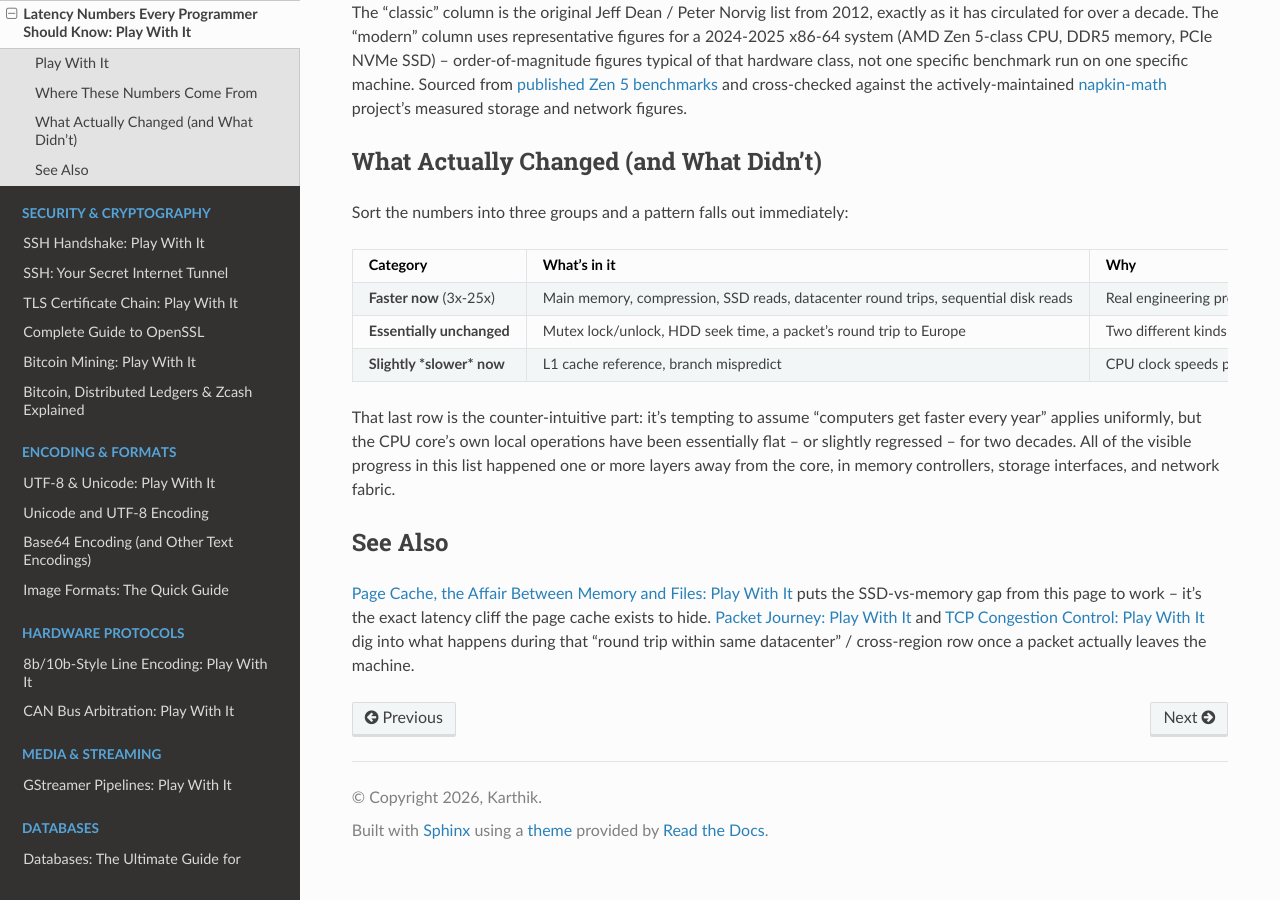
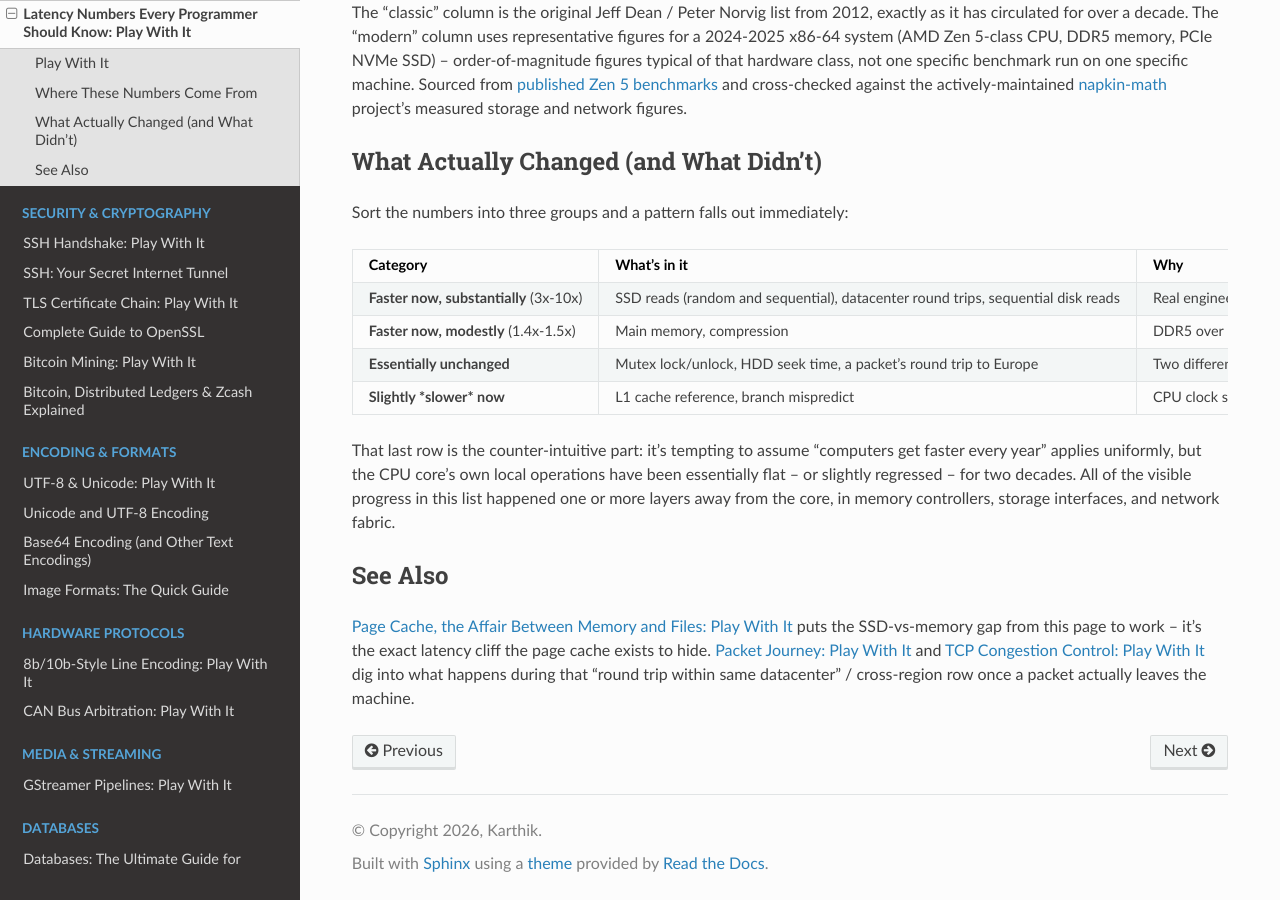
Before and after one commit to karthik-dev-82/system-notes, a Sphinx documentation site: the page built from docs/source/latency_numbers_interactive.rst, in a window 1280 px wide and 900 px high, scrolled down 1479 px. Built offline with Sphinx 7.4.7 and the Read the Docs theme 3.1.0, drawn with Linux system fonts in a browser that asks for light colours.

Commit message:
Fix bugs found by a deep-verification audit of Memory & Processes
A background-agent audit of all 5 pages, grouped by sub-topic and
independently re-verified against real behavior on this actual Linux
system -- real C programs inspecting their own /proc/pid/maps and
/proc/pid/smaps, a real fork()+COW test tracking a page's
Shared_Dirty -> Private_Dirty transition on exactly the touched page,
real posix_fadvise-based cache-eviction timing, and current cited
sources for the latency-numbers page -- found two internal
inconsistencies, both self-contradicting the page's own displayed
data rather than being wrong about the underlying mechanism:

- latency_numbers_interactive.rst: a "What Actually Changed" table
  labeled a bucket "Faster now (3x-25x)" but two of its own listed
  members (main memory, compression) are only ~1.4-1.5x faster per
  the page's own widget data, well below the stated floor. Split into
  two accurately-scoped buckets instead of one overclaiming range.
- page_cache_interactive.rst: claimed a cache hit is "tens of
  thousands of times faster... whatever that storage is," but the
  page's own latency table puts NVMe/SATA SSD misses at only
  hundreds-to-low-thousands of times slower than a hit -- "tens of
  thousands" only holds for the spinning-disk comparison two rows up.
  Reworded to scope each multiplier to the storage type it actually
  applies to.

Both pages were otherwise well-verified already -- the latency page
in particular had already done real work updating Jeff Dean's 2012
figures with cited, independently-confirmed-current sources rather
than reusing them uncritically, which is exactly the failure mode
this kind of page usually has.

Everything else -- process address-space segment layout and growth
direction, the 8MB stack default, ASLR disclosure, the VMA-vs-page-
table distinction (verified via real mmap()+smaps residency
tracking), lazy page-fault-on-first-touch, per-page COW granularity,
page-cache cross-process sharing, and clean/dirty eviction semantics
-- checked out clean against real kernel behavior on this system.

Co-Authored-By: Claude Sonnet 5 <noreply@anthropic.com>

```diff
--- a/docs/source/latency_numbers_interactive.rst
+++ b/docs/source/latency_numbers_interactive.rst
@@ -52,12 +52,16 @@ Sort the numbers into three groups and a pattern falls out immediately:
    * - Category
      - What's in it
      - Why
-   * - **Faster now** (3x-25x)
-     - Main memory, compression, SSD reads, datacenter round trips,
+   * - **Faster now, substantially** (3x-10x)
+     - SSD reads (random and sequential), datacenter round trips,
        sequential disk reads
-     - Real engineering progress: DDR5 over DDR3, NVMe over spinning
-       disks and even SATA SSDs, 10/25/100 Gbps datacenter fabrics
-       over 1 Gbps
+     - Real engineering progress: NVMe over spinning disks and even
+       SATA SSDs, 10/25/100 Gbps datacenter fabrics over 1 Gbps
+   * - **Faster now, modestly** (1.4x-1.5x)
+     - Main memory, compression
+     - DDR5 over DDR3 narrowed end-to-end latency, but not
+       dramatically -- most of the win from newer RAM generations is
+       in bandwidth, not this kind of single-access latency
    * - **Essentially unchanged**
      - Mutex lock/unlock, HDD seek time, a packet's round trip to
        Europe
```
Also changed, not shown: docs/source/page_cache_interactive.rst (+6 -5 lines).
